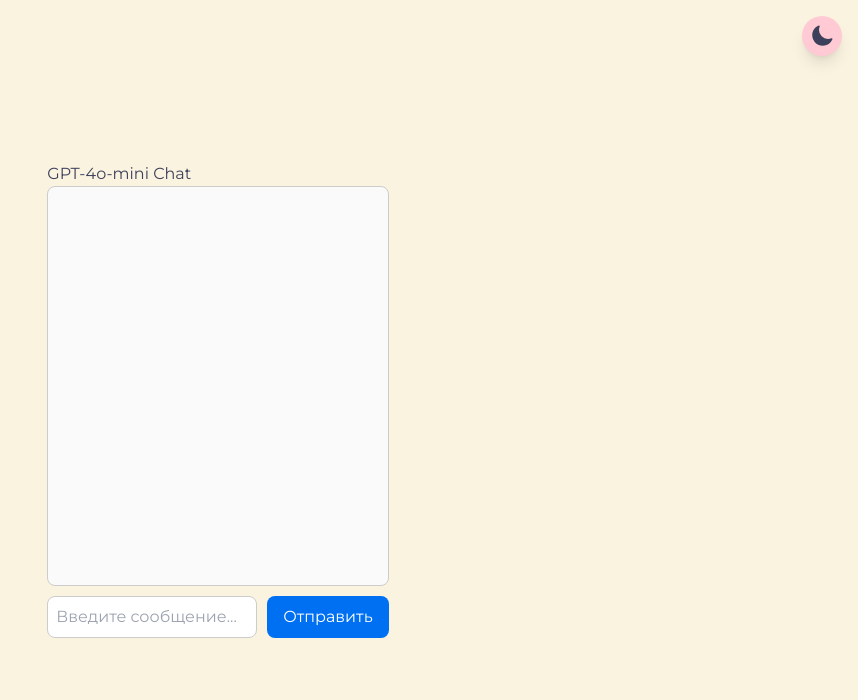
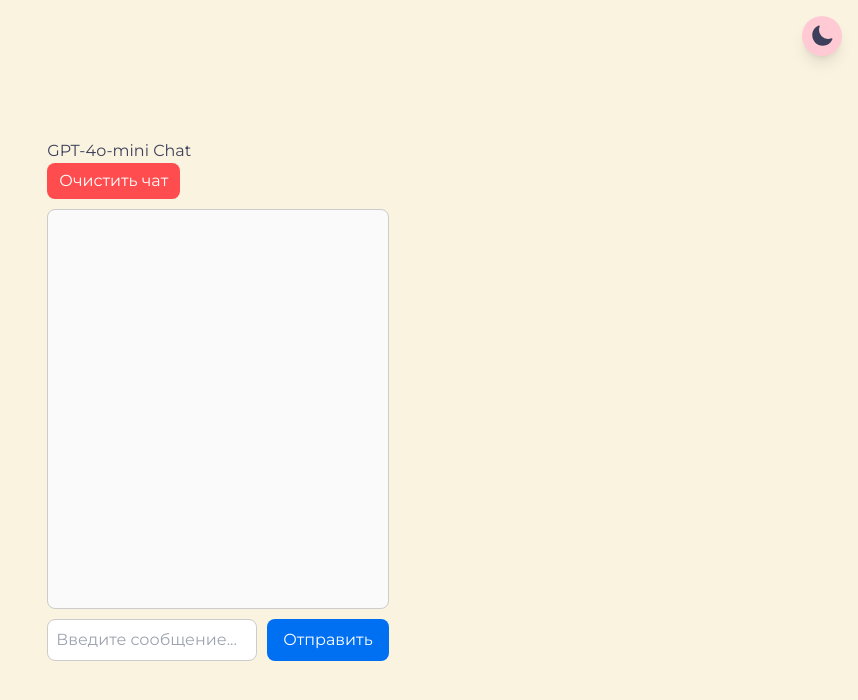
Before and after one commit to hakatun02/lifeflow, a Next.js app: page / in a window 1280 px wide. Shown: the top 700 px of the page, without its empty margins (422-1280 px from the left). Built offline with nearby package versions, Linux system fonts and the light colour scheme.

Commit message:
Save chat history to localStorage

```diff
--- a/src/app/page.tsx
+++ b/src/app/page.tsx
@@ -13,7 +13,17 @@ export default function Home() {
   const [loading, setLoading] = useState(false);
   const chatEndRef = useRef<HTMLDivElement>(null);
 
+  // Загружаем историю из localStorage при первом рендере
   useEffect(() => {
+    const saved = localStorage.getItem("chatMessages");
+    if (saved) {
+      setMessages(JSON.parse(saved));
+    }
+  }, []);
+
+  // Сохраняем историю в localStorage при каждом изменении
+  useEffect(() => {
+    localStorage.setItem("chatMessages", JSON.stringify(messages));
     chatEndRef.current?.scrollIntoView({ behavior: "smooth" });
   }, [messages]);
 
@@ -50,9 +60,29 @@ export default function Home() {
     setLoading(false);
   };
 
+  const clearChat = () => {
+    setMessages([]);
+    localStorage.removeItem("chatMessages");
+  };
+
   return (
     <main style={{ padding: "20px", maxWidth: "600px", margin: "0 auto" }}>
       <h1>GPT-4o-mini Chat</h1>
+
+      <button
+        style={{
+          marginBottom: "10px",
+          padding: "6px 12px",
+          borderRadius: "8px",
+          background: "#ff4d4f",
+          color: "#fff",
+          border: "none",
+          cursor: "pointer",
+        }}
+        onClick={clearChat}
+      >
+        Очистить чат
+      </button>
 
       {/* Чат */}
       <div
```
